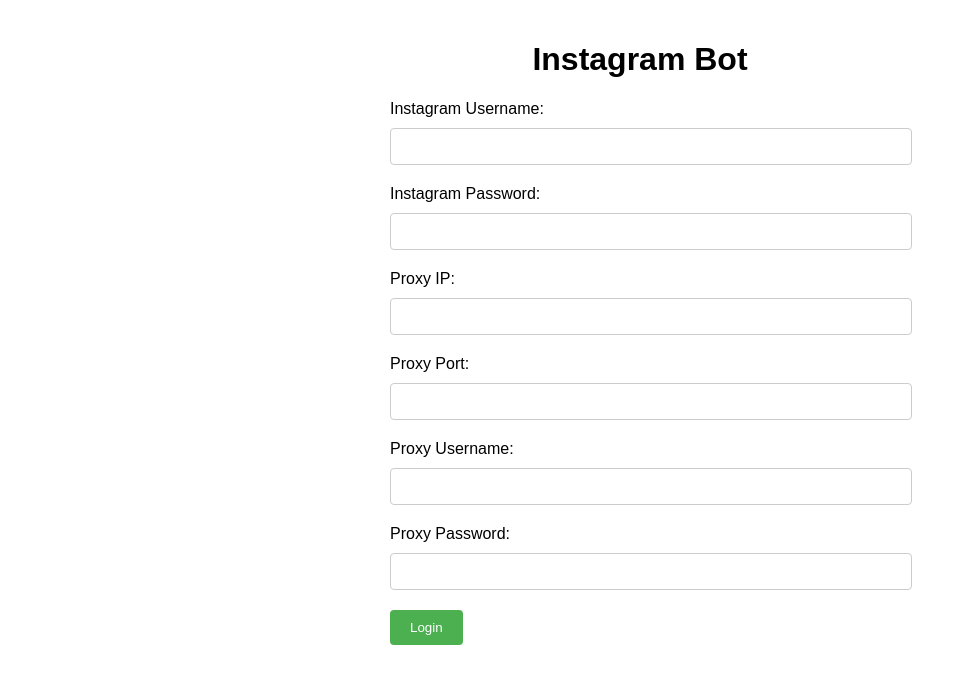
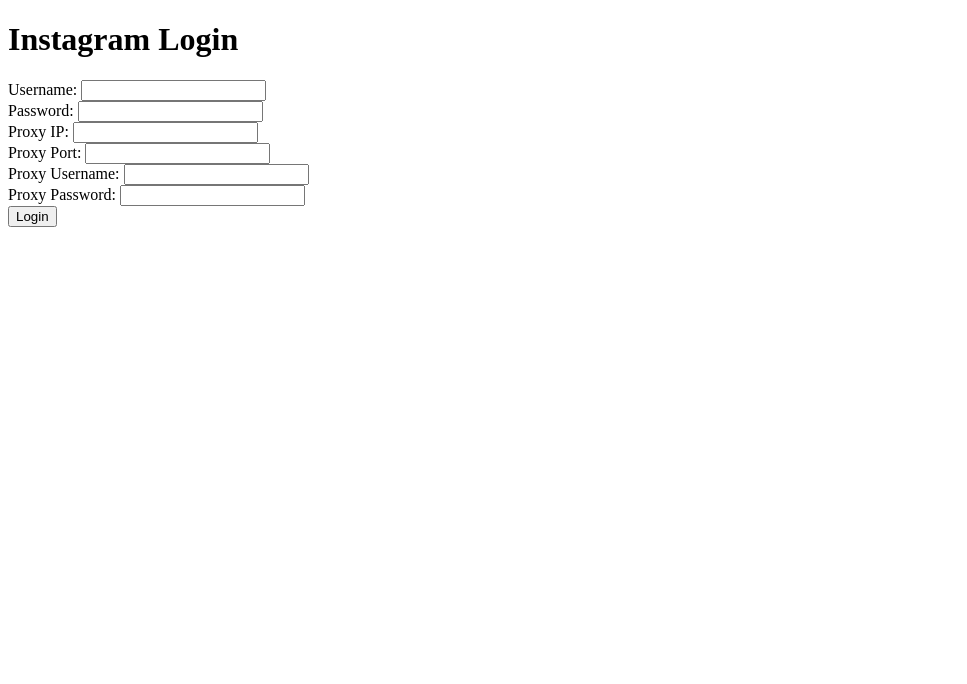
Before and after one commit to Wylhemm/sixeyes, a Flask app: page / in a window 1280 px wide. Shown: the top 684 px of the page, without its empty margins (0-967 px from the left). Run offline with Flask 3, Linux system fonts and the light colour scheme; parts of the project's set-up code (start-up, migrations or seed data) failed here and were passed over.

Commit message:
Describe your changes here

```diff
--- a/app.py
+++ b/app.py
@@ -57,7 +57,6 @@
 
     if result:  # result is True if two_factor_required
         session['two_factor_required'] = True
-        session['client'] = client
         return redirect(url_for('index'))
     else:
         session.pop('two_factor_required', None)
@@ -66,26 +65,30 @@
 @app.route("/two_factor", methods=["POST"])
 def two_factor_route():
     two_factor_code = request.form["two_factor_code"]
-    client = session.get('client')
+    client = Client()
 
-    if client:
-        ig_username = session['ig_username']
-        ig_password = session['ig_password']
-        proxy_ip = session['proxy_ip']
-        proxy_port = session['proxy_port']
-        proxy_username = session['proxy_username']
-        proxy_password = session['proxy_password']
+    # Retrieve the stored session data
+    ig_username = session['ig_username']
+    ig_password = session['ig_password']
+    proxy_ip = session['proxy_ip']
+    proxy_port = session['proxy_port']
+    proxy_username = session['proxy_username']
+    proxy_password = session['proxy_password']
 
-        client.set_proxy(f"http://{proxy_username}:{proxy_password}@{proxy_ip}:{proxy_port}")
+    client.set_proxy(f"http://{proxy_username}:{proxy_password}@{proxy_ip}:{proxy_port}")
 
-        try:
-            client.two_factor_login(two_factor_code)
-            session.pop('two_factor_required', None)
-            return "Two-factor authentication successful!"
-        except Exception as e:
-            return f"Two-factor authentication failed: {str(e)}", 400
-    else:
-        return "Invalid session", 400
+    try:
+        client.two_factor_login(ig_username, ig_password, two_factor_code)
+        session.pop('two_factor_required', None)
+        session.pop('ig_username', None)
+        session.pop('ig_password', None)
+        session.pop('proxy_ip', None)
+        session.pop('proxy_port', None)
+        session.pop('proxy_username', None)
+        session.pop('proxy_password', None)
+        return "Two-factor authentication successful!"
+    except Exception as e:
+        return f"Two-factor authentication failed: {str(e)}", 400
 
 def read_users_from_csv(file_path):
     users = []
--- a/templates/index.html
+++ b/templates/index.html
@@ -1,81 +1,39 @@
+<!-- index.html -->
 <!DOCTYPE html>
-<html>
+<html lang="en">
 <head>
-    <title>Instagram Bot</title>
-    <style>
-        body {
-            font-family: Arial, sans-serif;
-            max-width: 500px;
-            margin: 0 auto;
-            padding: 20px;
-        }
-
-        h1 {
-            text-align: center;
-        }
-
-        form {
-            margin-top: 20px;
-        }
-
-        label {
-            display: block;
-            margin-bottom: 10px;
-        }
-
-        input[type="text"],
-        input[type="password"] {
-            width: 100%;
-            padding: 10px;
-            margin-bottom: 20px;
-            border: 1px solid #ccc;
-            border-radius: 4px;
-        }
-
-        input[type="submit"] {
-            background-color: #4CAF50;
-            color: white;
-            padding: 10px 20px;
-            border: none;
-            border-radius: 4px;
-            cursor: pointer;
-        }
-
-        input[type="submit"]:hover {
-            background-color: #45a049;
-        }
-    </style>
+    <meta charset="UTF-8">
+    <title>Instagram Login</title>
 </head>
 <body>
-    <h1>Instagram Bot</h1>
-
+    <h1>Instagram Login</h1>
     {% if two_factor_required %}
-    <form action="/two_factor" method="post">
-        <label for="two_factor_code">Two-Factor Authentication Code:</label>
+        <form action="{{ url_for('two_factor_route') }}" method="POST">
+            <label for="two_factor_code">Enter 2FA Code:</label>
             <input type="text" id="two_factor_code" name="two_factor_code" required>
-        <input type="submit" value="Submit">
+            <button type="submit">Submit</button>
         </form>
     {% else %}
-    <form action="/login" method="post">
-        <label for="ig_username">Instagram Username:</label>
+        <form action="{{ url_for('login_route') }}" method="POST">
+            <label for="ig_username">Username:</label>
             <input type="text" id="ig_username" name="ig_username" required>
-
-        <label for="ig_password">Instagram Password:</label>
+            <br>
+            <label for="ig_password">Password:</label>
             <input type="password" id="ig_password" name="ig_password" required>
-
+            <br>
             <label for="proxy_ip">Proxy IP:</label>
-        <input type="text" id="proxy_ip" name="proxy_ip" required>
-
+            <input type="text" id="proxy_ip" name="proxy_ip">
+            <br>
             <label for="proxy_port">Proxy Port:</label>
-        <input type="text" id="proxy_port" name="proxy_port" required>
-
+            <input type="text" id="proxy_port" name="proxy_port">
+            <br>
             <label for="proxy_username">Proxy Username:</label>
-        <input type="text" id="proxy_username" name="proxy_username" required>
-
+            <input type="text" id="proxy_username" name="proxy_username">
+            <br>
             <label for="proxy_password">Proxy Password:</label>
-        <input type="password" id="proxy_password" name="proxy_password" required>
-
-        <input type="submit" value="Login">
+            <input type="password" id="proxy_password" name="proxy_password">
+            <br>
+            <button type="submit">Login</button>
         </form>
     {% endif %}
 </body>
```
Lines whose indentation alone changed are shown as unchanged.
